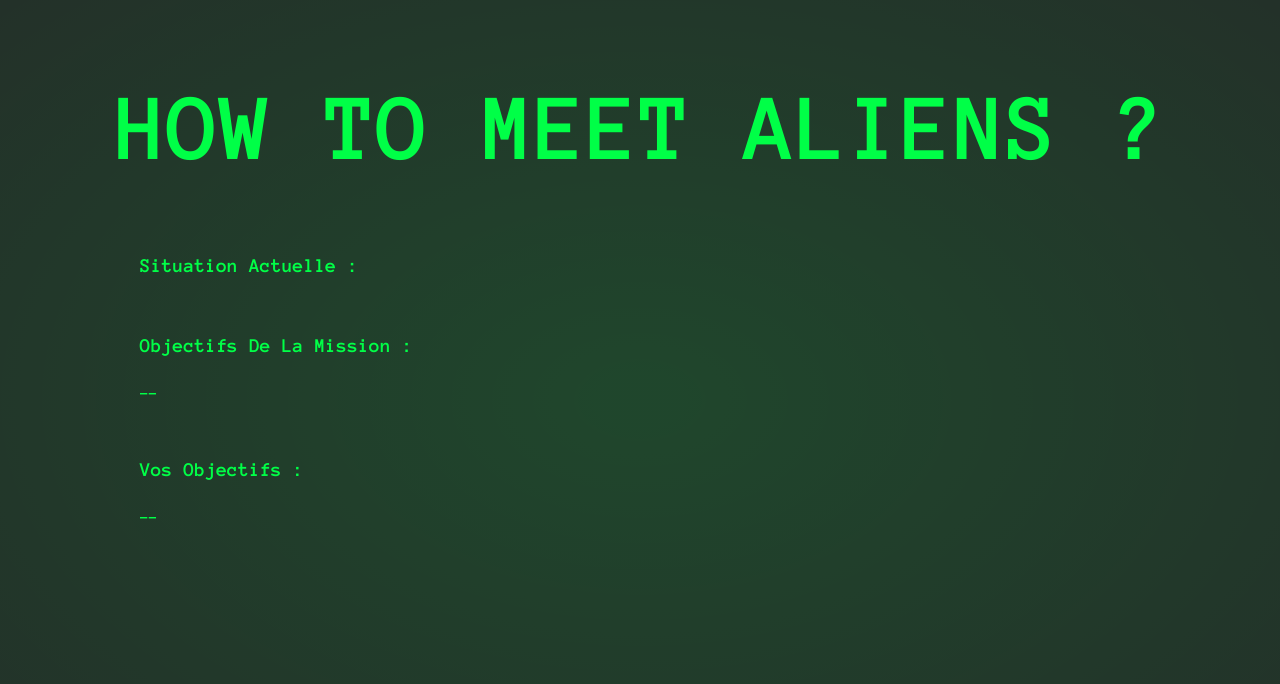
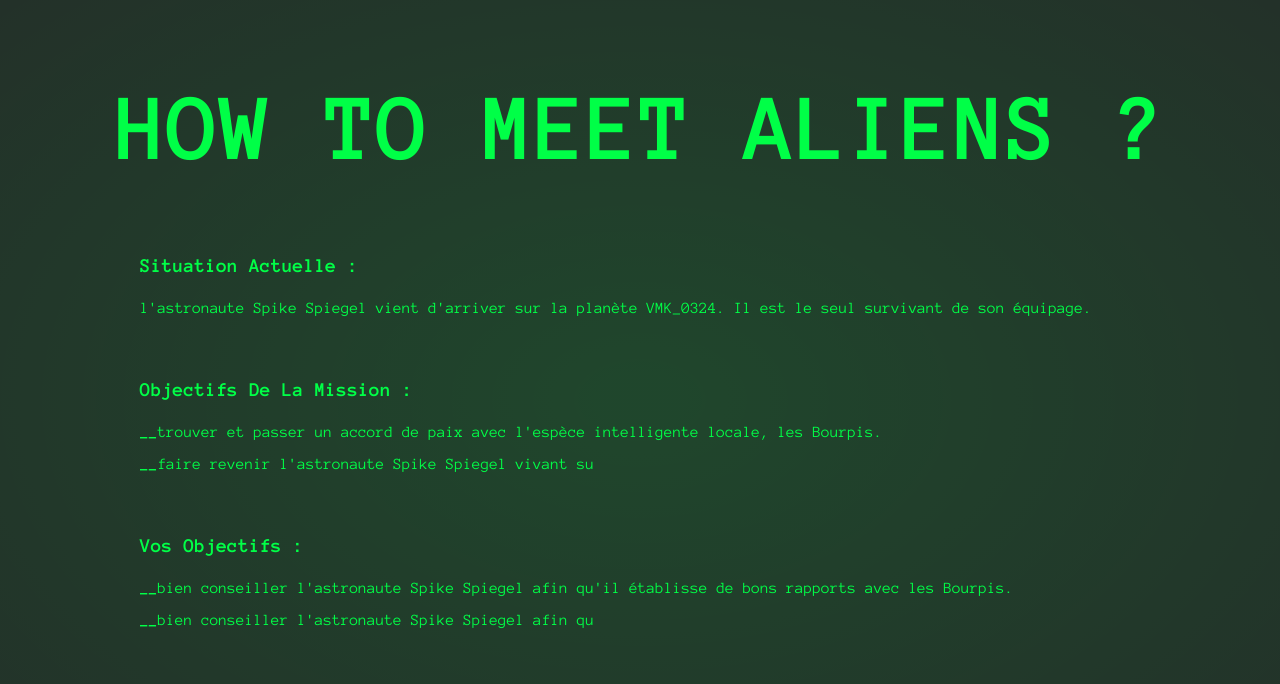
Before and after one commit to Aurelie-Runser/How-To-Meet-Aliens, a Nuxt app: page / in a window 1280 px wide. Shown: the top 684 px of the page. Built offline with nearby package versions, Linux system fonts and the light colour scheme; no server answers.

Commit message:
ajustement timer

```diff
--- a/pages/index.vue
+++ b/pages/index.vue
@@ -5,22 +5,22 @@
         </div>
 
         <NuxtLayout name="intro" class="index">
-            <h1 class="index__h1"><titleAnimation debut="1.5" texte="How to meet aliens ?"/></h1>
+            <h1 class="index__h1"><titleAnimation debut="2" texte="How to meet aliens ?"/></h1>
 
             <div class="index__textes">
                 <section class="index__section">
                     <h2 class="global-titre_texte index__texte-title">
-                        <texteAnimation debut="4.5" texte="Situation actuelle :"/>
+                        <texteAnimation debut="5" texte="Situation actuelle :"/>
                     </h2>
                     <p class="index__texte-info">
-                        <texteAnimation debut="5" texte="l'astronaute Spike Spiegel vient d'arriver sur la planète VMK_0324. Il est le seul survivant de son équipage."/>
+                        <texteAnimation debut="5.5" texte="l'astronaute Spike Spiegel vient d'arriver sur la planète VMK_0324. Il est le seul survivant de son équipage."/>
                     </p>
 
                 </section>
 
                 <section class="index__section">
                     <h2 class="global-titre_texte">
-                        <texteAnimation debut="4.5" texte="Objectifs de la mission :"/>
+                        <texteAnimation debut="5" texte="Objectifs de la mission :"/>
                     </h2>
                     <ul class="index__texte-info">
                         <li v-if="item_1">
@@ -34,7 +34,7 @@
 
                 <section class="index__section">
                     <h2 class="global-titre_texte">
-                        <texteAnimation debut="4.5" texte="Vos objectifs :"/>
+                        <texteAnimation debut="5" texte="Vos objectifs :"/>
                     </h2>
                     <ul class="index__texte-info">
                         <li v-if="item_3">
@@ -196,19 +196,19 @@ onMounted(() => {
     setTimeout(() => {
         item_1.value = true;
         item_3.value = true;
-    }, 5000);
+    }, 5500);
 
     setTimeout(() => {
         item_2.value = true;
-    }, 6500);
+    }, 7000);
 
     setTimeout(() => {
         item_4.value = true;
-    }, 6500);
+    }, 7000);
 
     setTimeout(() => {
         bouton.value = true;
-    }, 9500);
+    }, 10000);
 });
 
 useSeoMeta({
```
